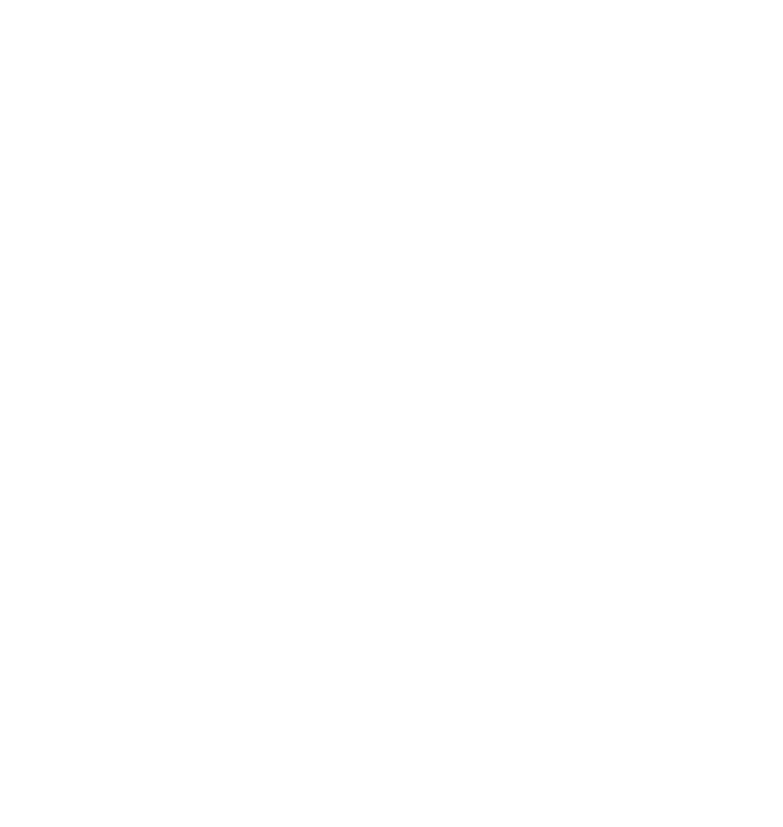
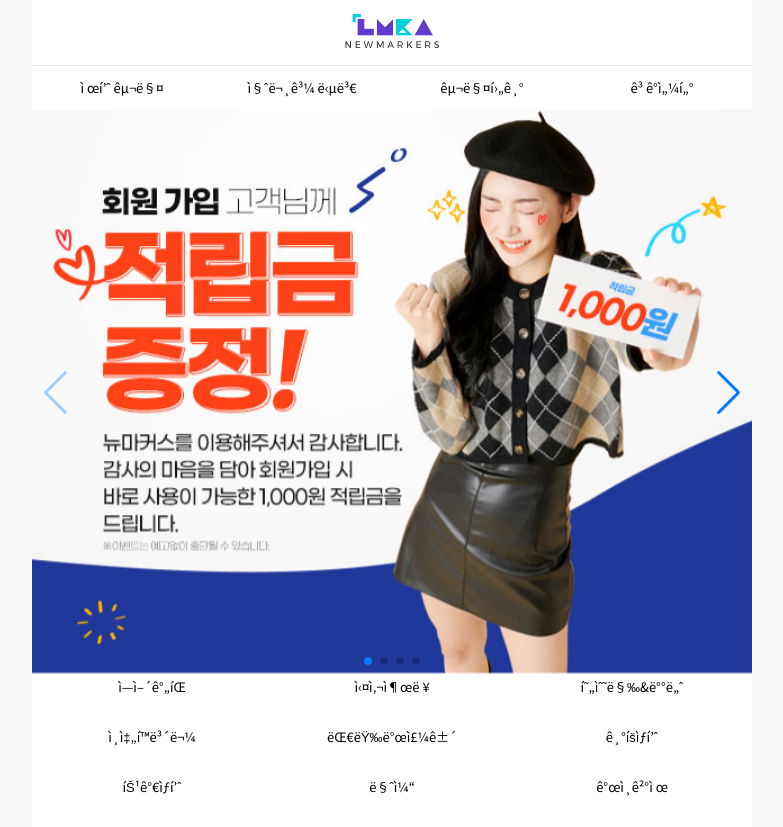
Before and after one commit to jeyoungyu/frontapp, a plain HTML site: page index.html in a window 1280 px wide. Shown: the whole page, without its empty margins (248-1031 px from the left). Before the commit the page ends 800 px from the top, so only its background shows below. Drawn offline with nearby package versions, Linux system fonts and the light colour scheme; some icons are missing.

Commit message:
홈페이지 만들기

```diff
--- a/css/style.css
+++ b/css/style.css
@@ -0,0 +1,109 @@
+@import url('https://fonts.googleapis.com/css2?family=Noto+Sans+KR:wght@100..900&display=swap');
+@import url('https://fonts.googleapis.com/css2?family=Montserrat:ital,wght@0,100..900;1,100..900&family=Noto+Sans+KR:wght@100..900&display=swap');
+
+
+* {
+    color: #000;
+    box-sizing: border-box;
+    outline: none;
+    font-family: "Noto Sans KR", sans-serif;
+}
+
+html {
+    font-size: 13px;
+    background: #f8f8f8;
+}
+
+/* 스타일 초기화 S */
+body {
+    margin : 0 auto;
+    max-width: 720px;
+    min-width: 360px;
+    background: #fff;
+}
+
+ul , ol , dl , dt , dd {
+    margin : 0;
+    padding: 0;
+}
+
+ul , ol {
+    list-style: none
+}
+
+a {
+    text-decoration: none;
+}
+
+img {
+    border: 0;
+}
+/*스타일 초기화 E */
+
+/* 공통 스타일 S */
+.montserrat {
+    font-family: "Montserrat", sans-serif;
+}
+
+/* 공통 스타일 E */
+
+/* 헤더 영역 S */
+header .site-top {
+    display: flex;
+    justify-content: space-between;
+    align-items: center;
+    height: 66px;
+    border-bottom: 1px solid #e6e6e6;
+    padding: 0 15px;
+}
+
+header .logo img {
+    height: 34px;
+}
+
+header .site-top i {
+    font-size: 2rem;
+}
+
+header .site-top .left i {
+    margin-right: 10px;
+}
+
+header .site-top .right i {
+    margin-left: 10px;
+}
+
+header nav {
+    display: flex;
+    height: 44px;
+}
+
+header nav a {
+    flex-grow: 1;
+    width: 0;
+    text-align: center;
+    line-height: 44px;
+}
+/* 헤더 영역 E */
+
+/* 메인 배너 영역 S */
+
+.main-banner img {
+    width: 100%;
+}
+
+/* 메인 배너 영역 E */
+
+/* 서브 메뉴 영역 S */
+.sub-menus {
+    display: flex;
+    flex-wrap: wrap;
+}
+
+.sub-menus a {
+    width: calc(100% / 3);
+    text-align: center;
+    height: 50px;
+}
+
+/* 서브 메뉴 영역 E */
--- a/index.html
+++ b/index.html
@@ -3,9 +3,88 @@
     <head>
         <meta charset="UTF=8">
         <meta name="viewport" content="width=device-width,initial-scale=1.0, user scalable=yes,minimum-scale=0.5,maximum-scale=3.0">
+        <link rel="stylesheet" href="https://cdn.jsdelivr.net/npm/swiper@11/swiper-bundle.min.css"/>
+        <link rel="stylesheet" href="https://cdn.jsdelivr.net/npm/xeicon@2.3.3/xeicon.min.css">
+        <!-- Swiper JS -->
+        <script src="https://cdn.jsdelivr.net/npm/swiper@11/swiper-bundle.min.js"></script>
         <link rel="stylesheet" type="text/css" href="css/style.css">
+        <title>뉴마커스</title>
+        <script src="js/common.js"></script>
     </head>
     <body>
+        <header>
+            <section class="site-top">
+                <div class="left">
+                    <a href="#">
+                        <i class="xi-bars"></i>
+                    </a>
+                    <a href="#">
+                        <i class="xi-search"></i>
+                    </a>
+                </div>
+                <a href="#" class="logo">
+                    <img src="images/logo.png" alt="로고">
+                </a>
+                <div class="right">
+                    <a href="#">
+                        <i class="xi-user-o"></i>
+                    </a>
+                    <a href ="#">
+                        <i class="xi-cart-o"></i>
+                    </a>
+                </div>
+            </section>
+            <nav>
+                <a href="#">제품 구매</a>
+                <a href="#">질문과 답변</a>
+                <a href="#">구매후기</a>
+                <a href="#">고객센터</a>
+            </nav>
+        </header>
+        <main>
+            <section class="main-banner">
+                <div class="swiper mySwiper">
+                    <div class="swiper-wrapper">
+                      <div class="swiper-slide">
+                        <a href="#">
+                        <img src="images/main_banner1.jpg" alt="메인배너1">
+                        </a>
+                      </div>
+                      <div class="swiper-slide">
+                        <a href="#">
+                            <img src="images/main_banner2.jpg" alt="메인배너2">
+                            </a>
+                      </div>
+                      <div class="swiper-slide">
+                        <a href="#">
+                            <img src="images/main_banner3.jpg" alt="메인배너3">
+                            </a>
+                      </div>
+                      <div class="swiper-slide">
+                        <a href="#">
+                            <img src="images/main_banner4.jpg" alt="메인배너4">
+                            </a>
+                      </div>
+                    </div>
 
+                    <div class="swiper-pagination"></div>
+
+                    <div class="swiper-button-next"></div>
+                    <div class="swiper-button-prev"></div>
+                </div>
+            </section>
+            <section class="sub-menus">
+                <a href="#">에어간판</a>
+                <a href="#">실사출력</a>
+                <a href="#">현수막&배너</a>
+                <a href="#">인쇄홍보물</a>
+                <a href="#">대량발주건</a>
+                <a href="#">기획상품</a>
+                <a href="#">특가상품</a>
+                <a href="#">마켓</a>
+                <a href="#">개인결제</a>
+            </section>
+        </main>
+        <footer></footer>
     </body>
 </html>
--- /dev/null
+++ b/js/common.js
@@ -0,0 +1,11 @@
+window.addEventListener("DOMContentLoaded" ,  function() {
+    const swiper = new Swiper(".mySwiper", {
+        navigation: {
+            nextEl: ".swiper-button-next",
+            prevEl: ".swiper-button-prev",
+        },
+        pagination: {
+            el: ".swiper-pagination",
+          },
+        });
+});
```
Also changed, not shown: images/logo.png (added), images/main_banner1.jpg (added), images/main_banner2.jpg (added), images/main_banner3.jpg (added), images/main_banner4.jpg (added).
